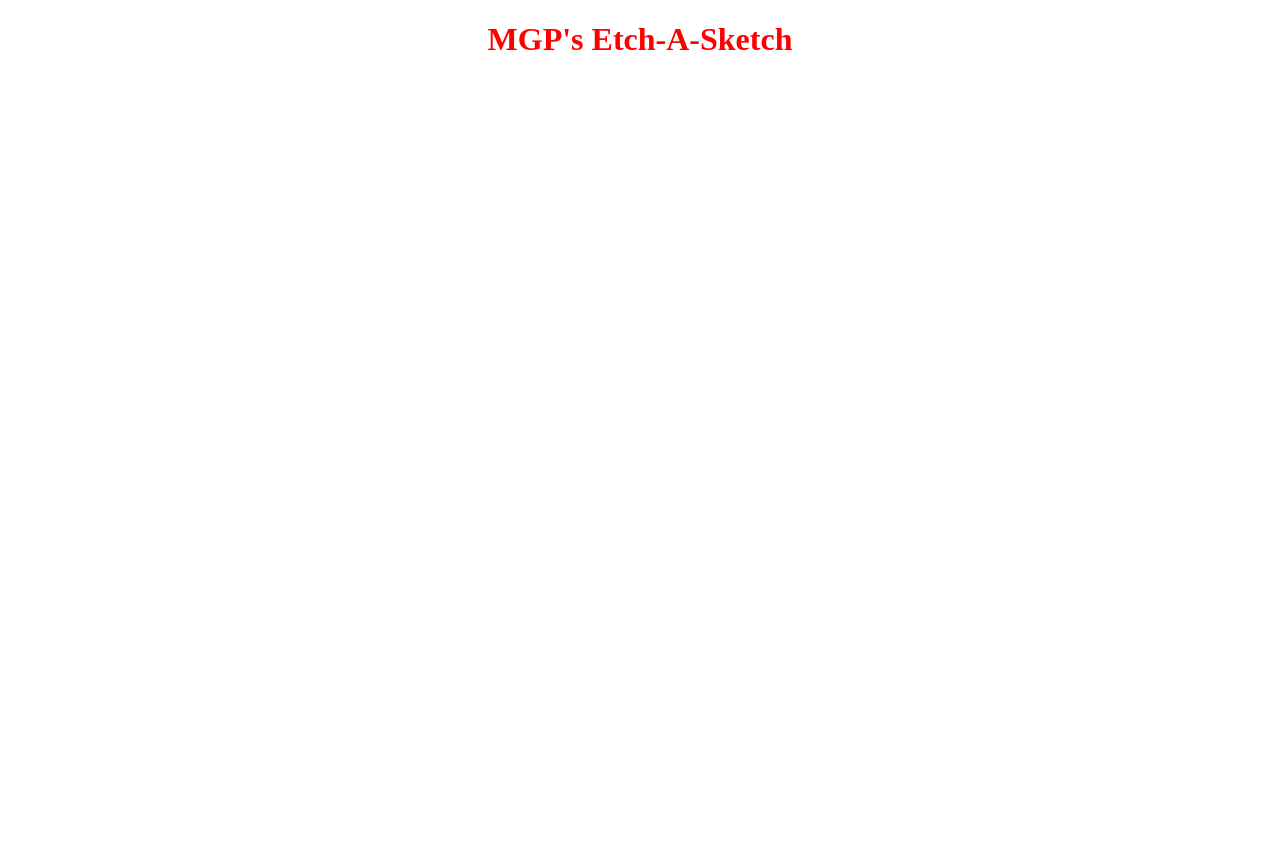
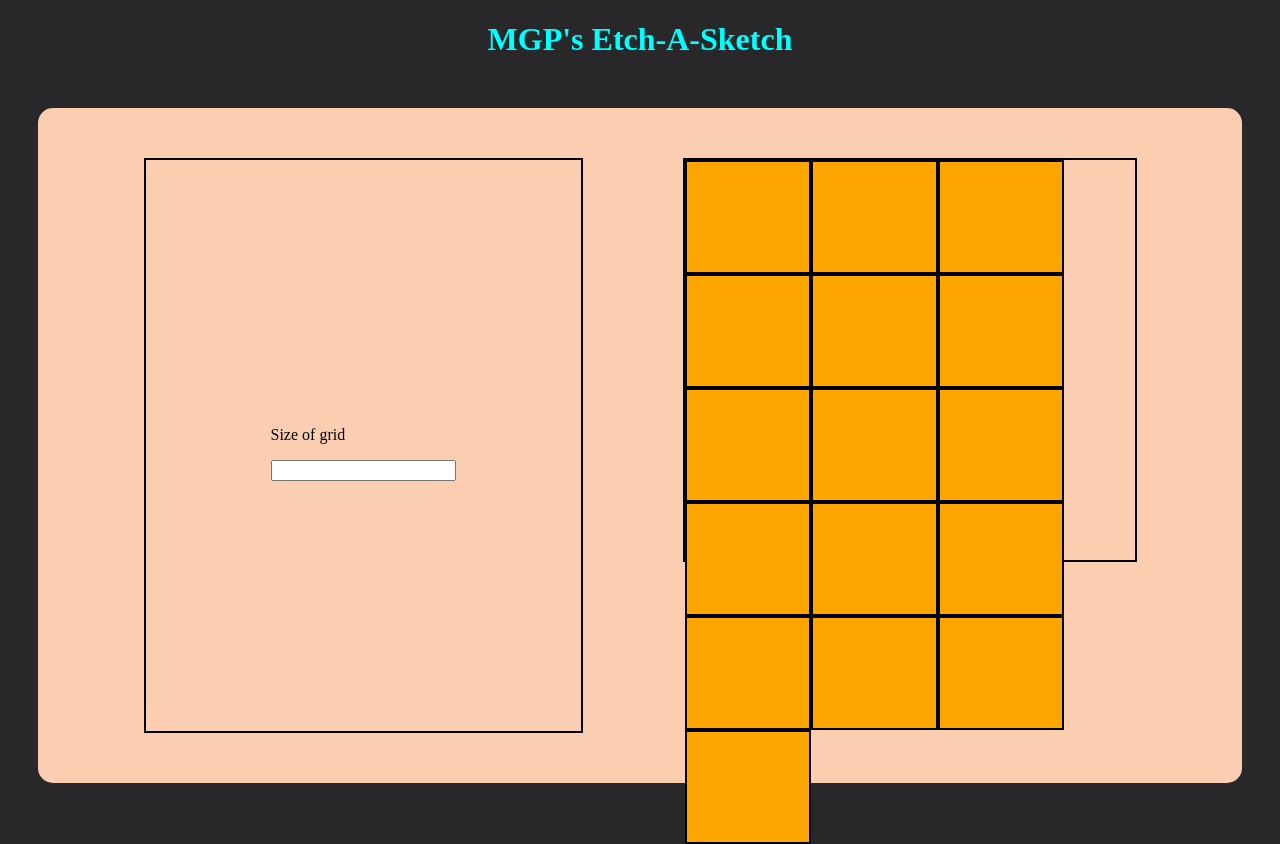
Before and after one commit to megawepic/odin-sketch, a plain HTML site: page index.html in a window 1280 px wide. Before the commit the page ends 800 px from the top, so only its background shows below. Drawn offline with Linux system fonts and the light colour scheme.

Commit message:
edit code.js and index.html and style.css

```diff
--- a/code.js
+++ b/code.js
@@ -0,0 +1,10 @@
+const grid = document.querySelector(".grid")
+
+for (let i = 0; i < 16; i++){
+    const square = document.createElement("div");
+
+    square.classList.add("square");
+    square.style.backgroundColor = "orange";
+
+    grid.append(square)
+}
--- a/index.html
+++ b/index.html
@@ -10,6 +10,21 @@
 
     <h1>MGP's Etch-A-Sketch</h1>
 
-    <script src="/code.js"></script>
+    <div class = "container">
+
+        <div class = "toggle">
+            <div>
+                <p>Size of grid</p>
+                <input>
+            </div>
+        </div>
+
+        <div class = "grid">
+
+        </div>
+
+    </div>
+
+    <script src="code.js" defer></script>
 </body>
 </html>
--- a/style.css
+++ b/style.css
@@ -1,4 +1,41 @@
+body{
+    background-color: #28282B;
+}
+
 h1 {
     text-align: center;
-    color : red
+    color: aqua;
+    margin-bottom: 50px;
 }
+
+.container{
+    display: flex;
+    background-color: #FBCEB1;
+    padding: 50px;
+    margin: 30px;
+    border-radius: 15px;
+    justify-content: center;
+}
+
+.toggle{
+    border: 2px solid black;
+    padding: 250px 125px;
+    flex-direction: column;
+}
+
+.grid{
+  display: flex;
+  flex-wrap: wrap;
+  margin-left: 100px;
+  width: 450px;
+  height: 400px;
+  border: 2px solid black;
+}
+
+.square{
+    width: 25%;
+    height: 25%;
+    padding: 5px;
+    border: 2px solid black;
+    color: red;
+}
```
